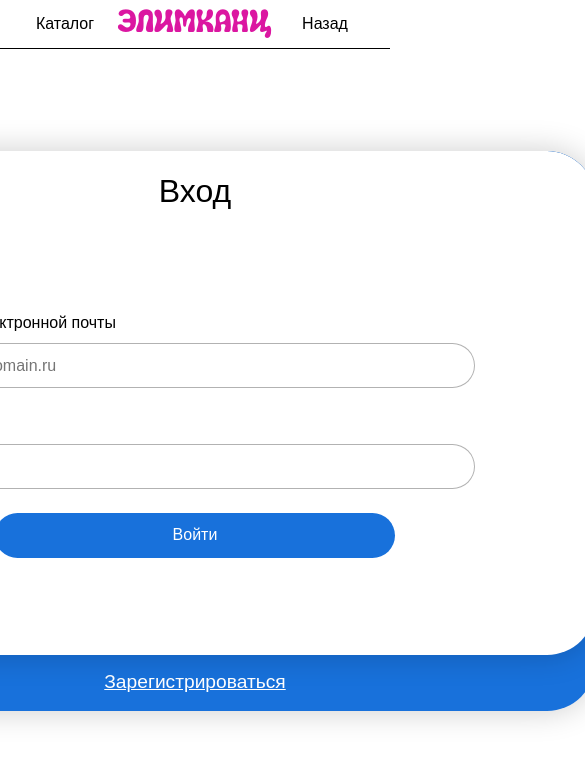
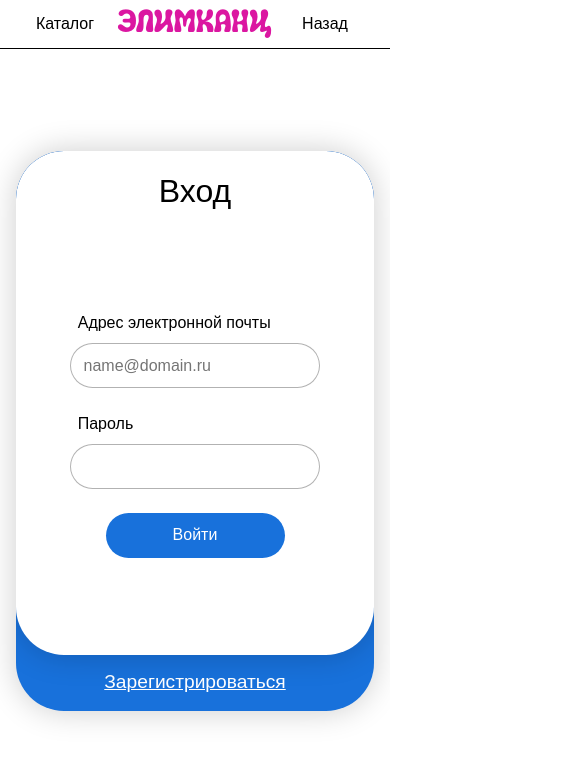
Before and after one commit to Limrlina/pet-project, a React (Vite) app: page /login in a window 390 px wide. Shown: the top 760 px of the page, 585 px wide, since content can reach past the window. Built offline with nearby package versions, Linux system fonts and the light colour scheme.

Commit message:
fix: login form on mobile

```diff
--- a/src/components/Header/Header.module.css
+++ b/src/components/Header/Header.module.css
@@ -56,15 +56,6 @@
         justify-content: space-around;
     }
 
-    .left {
-    }
-
-    .right {
-    }
-
-    .center {
-    }
-
     .element {
         font-size: 1rem;
     }
--- a/src/pages/Login/Login.module.css
+++ b/src/pages/Login/Login.module.css
@@ -11,6 +11,7 @@
 
 .container {
     flex-grow: 1;
+    width: 100%;
     display: flex;
     justify-content: center;
     align-items: center;
```
